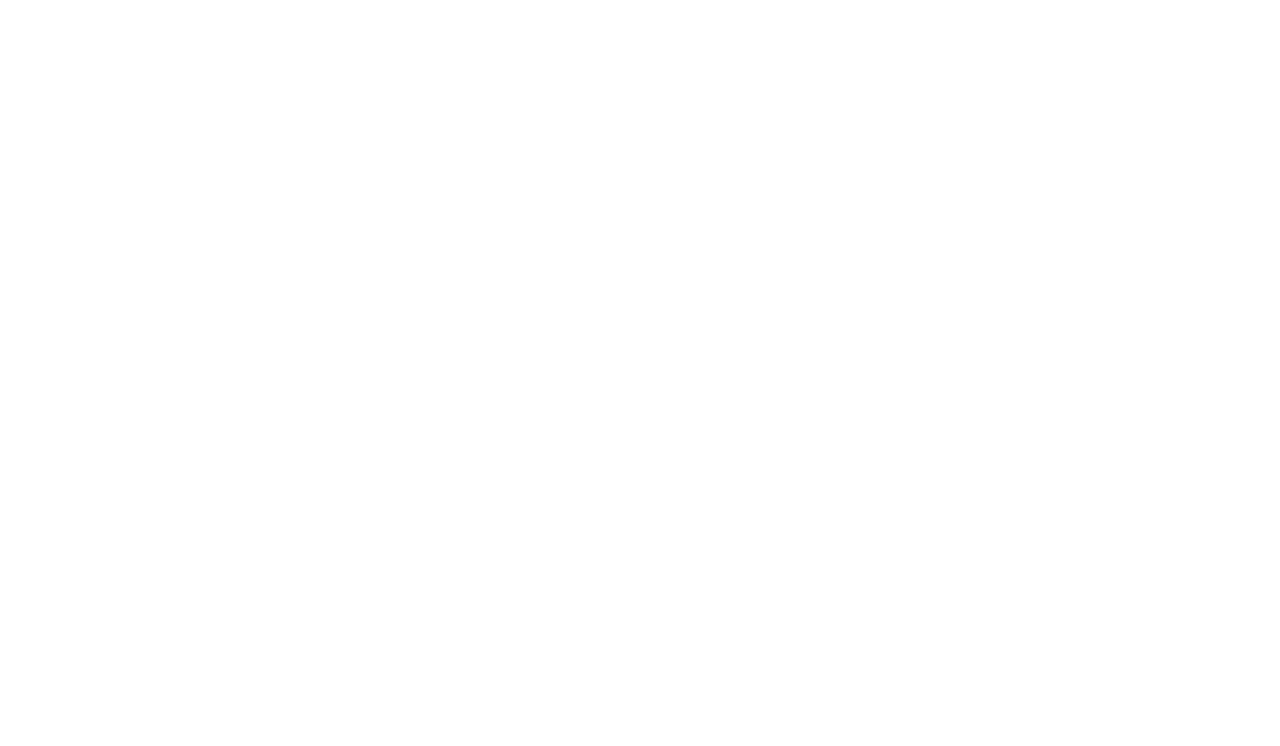
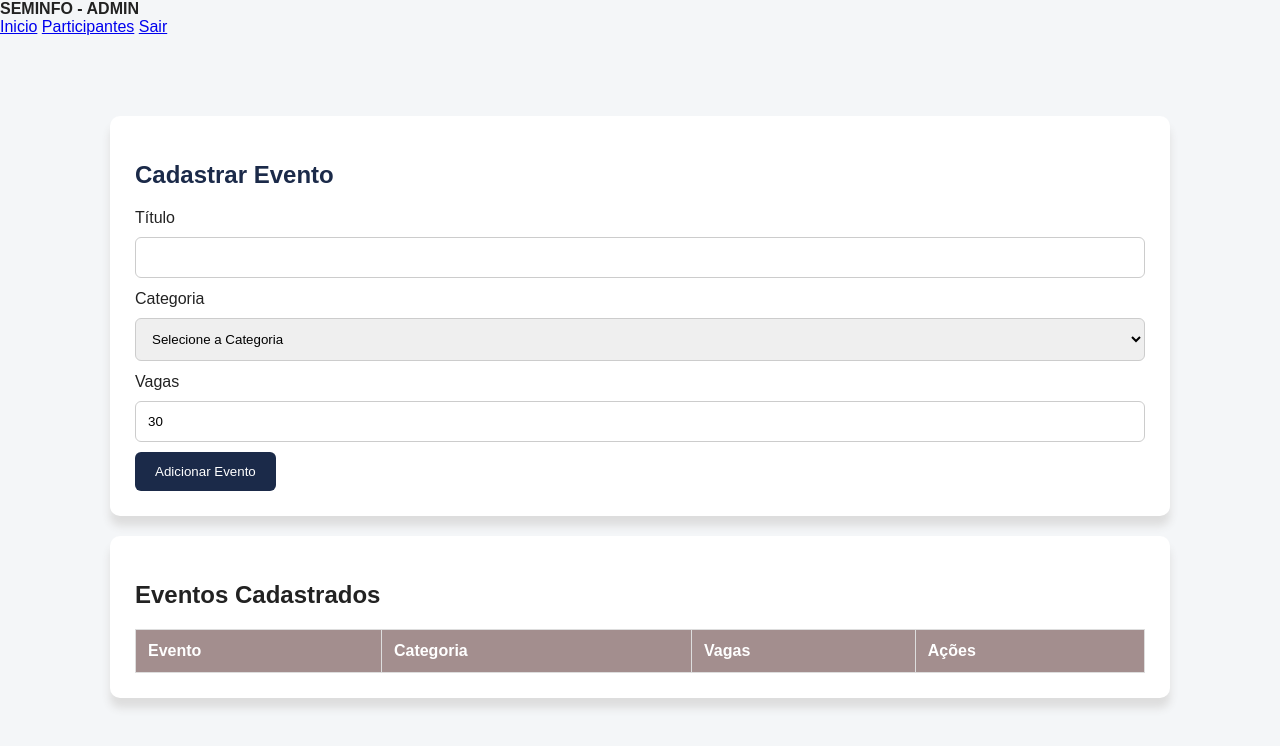
Before and after one commit to gabrieldiasrdg/seminfo-web1, a plain HTML site: page frontend/admin.html in a window 1280 px wide. Drawn offline with Linux system fonts and the light colour scheme.

Commit message:
Admin pronto

```diff
--- a/frontend/admin.html
+++ b/frontend/admin.html
@@ -0,0 +1,59 @@
+<!DOCTYPE html>
+<html lang="pt-BR">
+<head>
+    <meta charset="UTF-8">
+    <meta name="viewport" content="width=device-width, initial-scale=1.0">
+    <title>Admin - Seminfo</title>
+    <link rel="Stylesheet" href="css/style.css">
+</head>
+<body data-page="admin">
+    <header>
+        <b>SEMINFO - ADMIN</b>
+        <nav>
+            <a href="index.html">Inicio</a>
+            <a href="participantes.html">Participantes</a>
+            <a href="#" id="sair">Sair</a>
+        </nav>
+    </header>
+    <main>
+        <section class="card">
+            <h1>Cadastrar Evento</h1>
+            <form id="form-evento">
+                <label for="titulo">Título</label>
+                <input type="text" id="titulo" required>
+
+                <label for="categoria">Categoria</label>
+                <select name="categoria">
+                    <option hidden>Selecione a Categoria</option>
+                    <option value="MINICURSO">Minicurso</option>
+                    <option value="OPCIONAL">Atividade Opcional</option>
+                </select>
+
+                <label for="vagas">Vagas</label>
+                <input type="number" name="vagas" min="1" value="30" required>
+            </form>
+            <button type="submit">Adicionar Evento</button>
+        </section>
+        <section>
+            <h2>Eventos Cadastrados</h2>
+            <div class="table-wrap">
+                <table>
+                    <head>
+                        <tr>
+                            <th>Evento</th>
+                            <th>Categoria</th>
+                            <th>Vagas</th>
+                            <th>Ações</th>
+                        </tr>
+                    </head>
+                    <tbody id="table-eventos">
+
+                    </tbody>
+
+                </table>
+            </div>
+        </section>
+    </main>
+    <script src="js/app.js"></script>
+</body>
+</html>
```
Also changed, not shown: frontend/index.html (+1 -1 lines).
